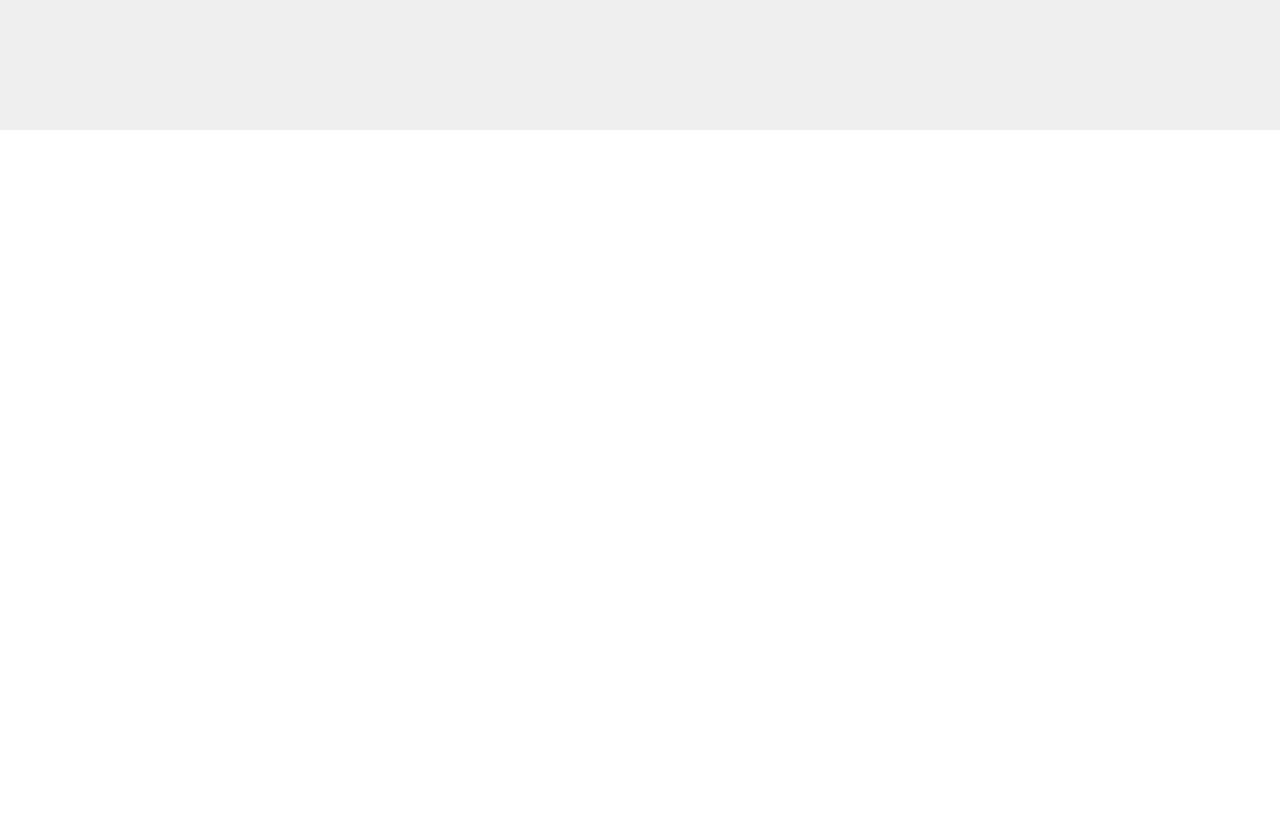
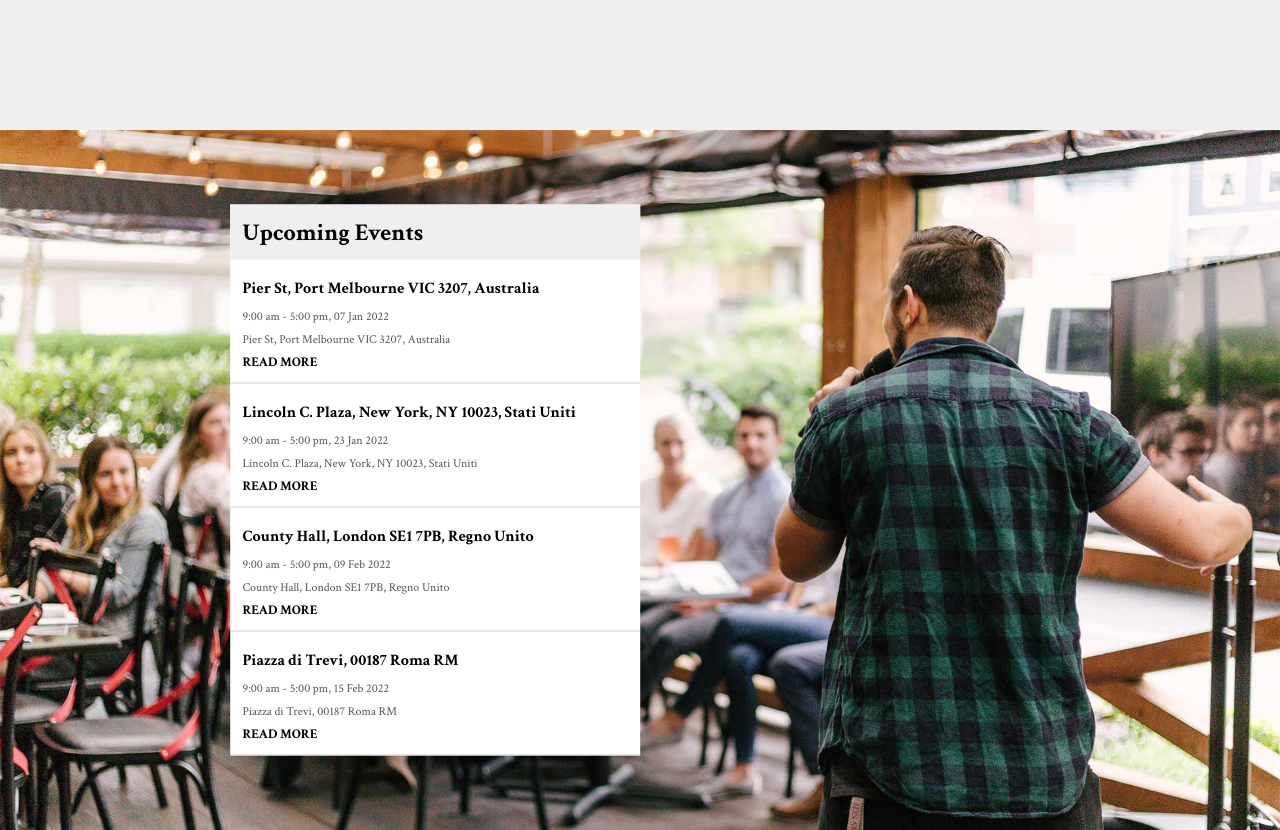
Before and after one commit to PietroDeBianchi/proj-html-vuejs, a Vue app: page / in a window 1280 px wide. Shown: the part 1520-2350 px from the top of the page. Before the commit the page ends 1650 px from the top, so only its background shows below. Built offline with nearby package versions, Linux system fonts and the light colour scheme.

Commit message:
working on components

```diff
--- a/src/components/AppMain.vue
+++ b/src/components/AppMain.vue
@@ -18,9 +18,11 @@ export default {
 </script>
 
 <template>
-    <AppMainService></AppMainService>
-    <AppMainFounder></AppMainFounder>
-    <AppMainEvents></AppMainEvents>
+    <main>
+        <AppMainService></AppMainService>
+        <AppMainFounder></AppMainFounder>
+        <AppMainEvents></AppMainEvents>
+    </main>
 </template>
 
 <style scoped lang="scss">
--- a/src/components/mainComponents/AppMainEvents.vue
+++ b/src/components/mainComponents/AppMainEvents.vue
@@ -3,6 +3,30 @@ export default {
     name: 'AppMainEvents',
     data() {
         return {
+            events: [
+                {
+                    location: "Melbourne Coaching",
+                    date: "07 Jan 2022",
+                    hour: "9:00 am - 5:00 pm",
+                    location: "Pier St, Port Melbourne VIC 3207, Australia",
+                },
+                {
+                    location: "New York Coaching",
+                    date: "23 Jan 2022",
+                    hour: "9:00 am - 5:00 pm",
+                    location: "Lincoln C. Plaza, New York, NY 10023, Stati Uniti",
+                }, {
+                    location: "London Coaching",
+                    date: "09 Feb 2022",
+                    hour: "9:00 am - 5:00 pm",
+                    location: "County Hall, London SE1 7PB, Regno Unito",
+                }, {
+                    location: "Rome Coaching",
+                    date: "15 Feb 2022",
+                    hour: "9:00 am - 5:00 pm",
+                    location: "Piazza di Trevi, 00187 Roma RM",
+                },
+            ]
         }
     },
 }
@@ -12,7 +36,17 @@ export default {
 <template>
     <section>
         <div class="container">
-
+            <div class="container">
+                <div class="eventsList">
+                    <h2>Upcoming Events</h2>
+                    <div class="event" v-for="event in events" :key="index">
+                        <h4>{{ event.location }}</h4>
+                        <span>{{ event.hour }}, {{ event.date }}</span>
+                        <p>{{ event.location }}</p>
+                        <h5>READ MORE</h5>
+                    </div>
+                </div>
+            </div>
         </div>
     </section>
 </template>
@@ -20,4 +54,55 @@ export default {
 <style scoped lang="scss">
 @use "../../styles/partials/mixins";
 @use "../../styles/partials/variables" as *;
+
+section {
+    height: 700px;
+    background-image: url(../../assets/img/h1-img-09.jpg);
+    background-size: cover;
+
+    .container {
+        @include mixins.container-margin;
+        position: relative;
+        height: 100%;
+    }
+}
+
+.eventsList {
+    background-color: $white-first-color;
+    width: 50%;
+    position: absolute;
+    top: 50%;
+    left: 25%;
+    transform: translate(-50%, -50%);
+
+    h2 {
+        padding: 12px;
+        background-color: $gray-first-color;
+    }
+}
+
+.event {
+    padding: 12px;
+    border-bottom: 1px solid lightgrey;
+
+    &:hover {
+        background-color: $gray-first-color;
+    }
+
+    h4,
+    p,
+    span {
+        padding: 6px 0;
+    }
+
+    p,
+    span {
+        color: $black-first-color;
+        font-size: 12px;
+    }
+
+    h4 {
+        font-size: 16px;
+    }
+}
 </style>
```
